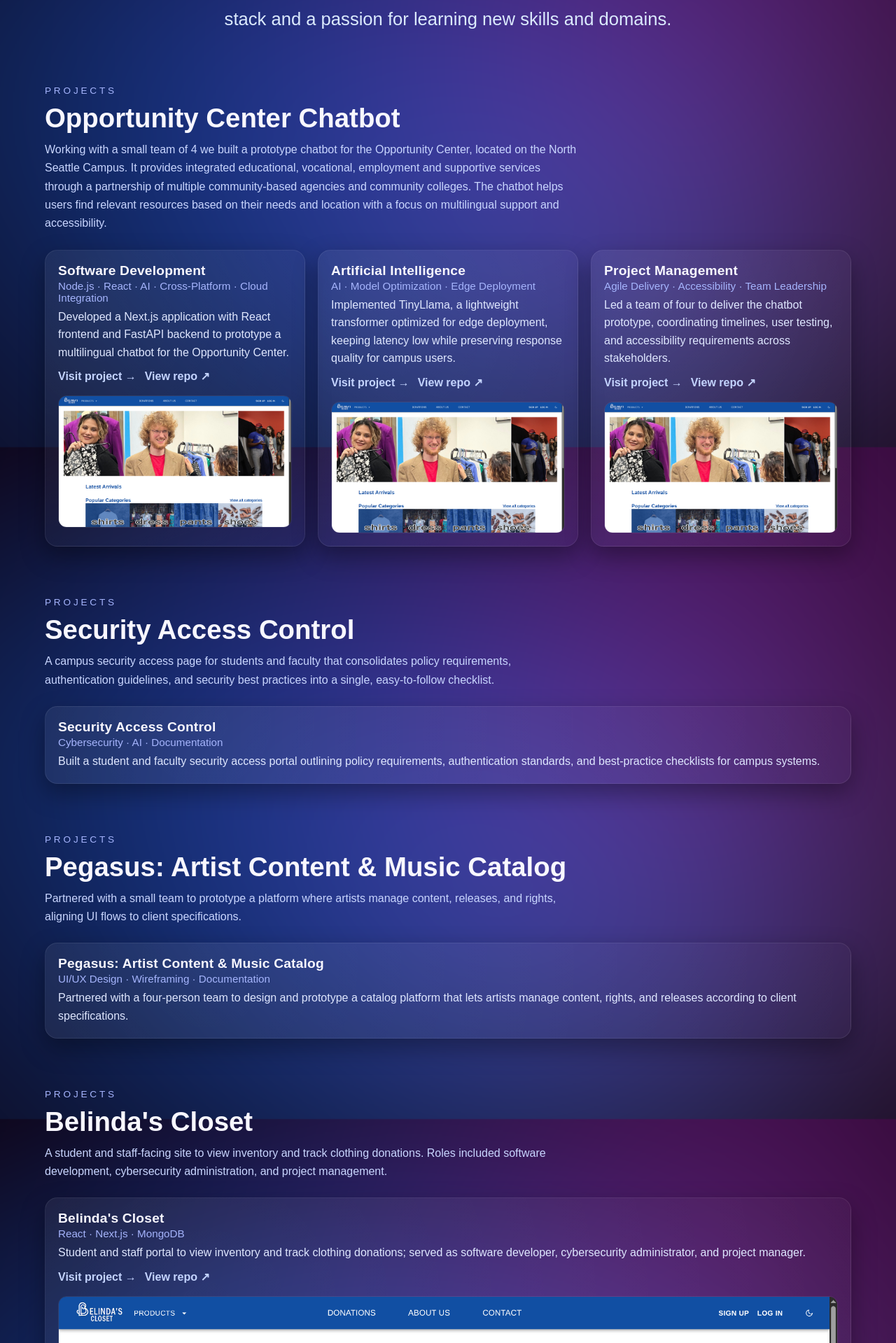
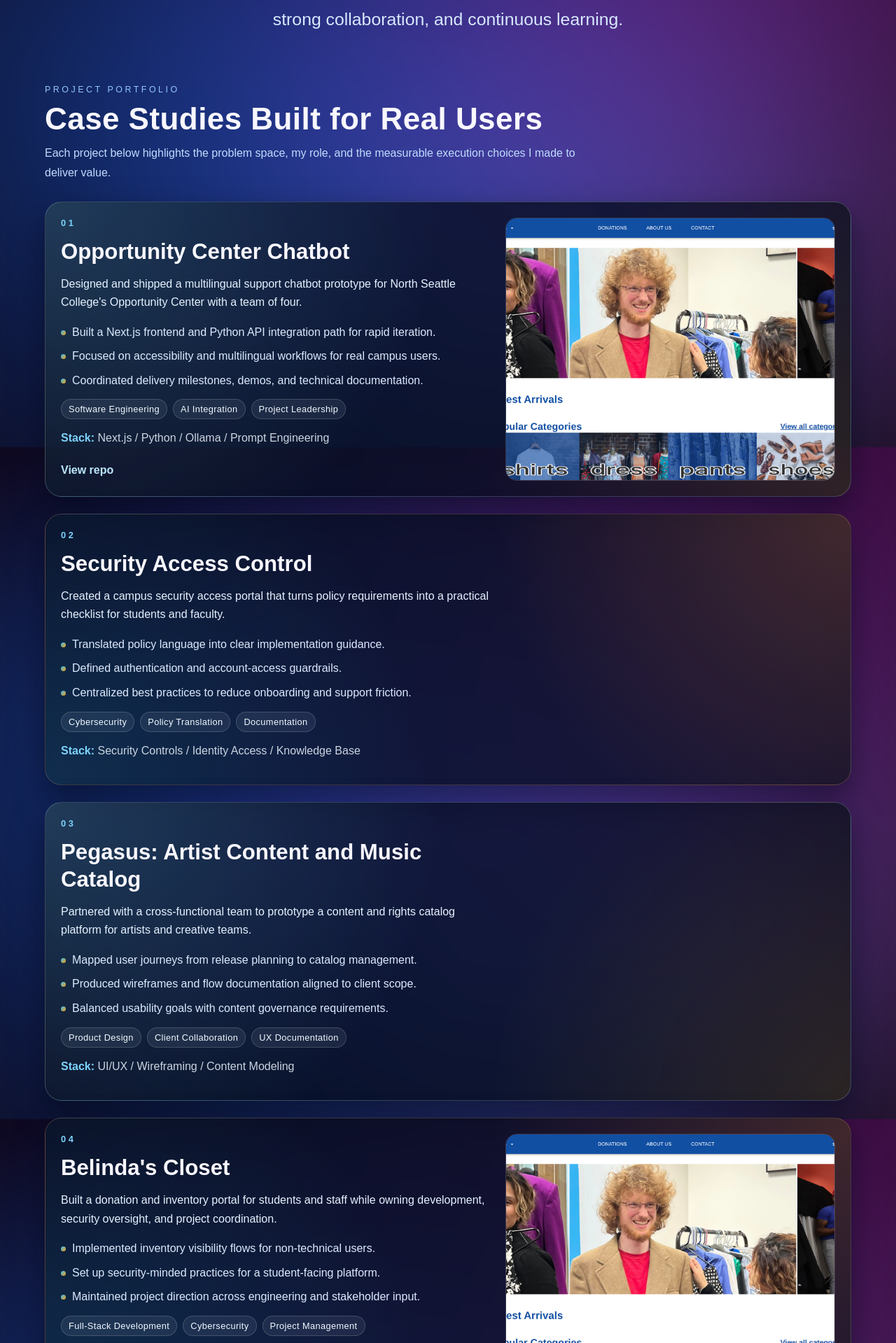
Before and after one commit to BradleyCharles/ProjectBradley, a Next.js app: page / in a window 1280 px wide. Shown: the part 321-2240 px from the top of the page at 70% size. Built offline with nearby package versions, Linux system fonts and the light colour scheme.

Commit message:
Refactor CSS styles for improved layout and responsiveness; enhance project panel and image styles

```diff
--- a/src/app/page.module.css
+++ b/src/app/page.module.css
@@ -16,74 +16,23 @@
 }
 
 .hero {
-  gap: 28px;
+  align-items: center;
   text-align: center;
-  align-items: center;
+}
+
+.subtitle {
+  font-size: clamp(1.2rem, 2.8vw, 1.55rem);
+  max-width: 880px;
+  margin: 0 auto;
+  color: #d8e9ff;
+  line-height: 1.75;
 }
 
 .kicker {
   letter-spacing: 0.28em;
-  width: 750px;
-
   text-transform: uppercase;
-  font-size: 0.85rem;
-  color: #a5b4fc;
-}
-
-.title {
-  font-size: clamp(2.6rem, 4vw, 3.6rem);
-  font-weight: 800;
-  letter-spacing: 0.01em;
-  text-shadow: 0 18px 40px rgba(0, 0, 0, 0.35);
-}
-
-.subtitle {
-  font-size: clamp(1.6rem, 4vw, 1.6rem);
-  max-width: 850px;
-  margin: 0 auto;
-  color: #dbeafe;
-  line-height: 1.7;
-}
-
-.heroCTA {
-  display: flex;
-  gap: 12px;
-  flex-wrap: wrap;
-  justify-content: center;
-}
-
-.primaryCTA,
-.secondaryCTA {
-  display: inline-flex;
-  align-items: center;
-  justify-content: center;
-  gap: 8px;
-  padding: 12px 18px;
-  border-radius: 12px;
-  font-weight: 700;
-  text-decoration: none;
-  transition: transform 160ms ease, box-shadow 200ms ease,
-    background-color 160ms ease;
-}
-
-.primaryCTA {
-  background: linear-gradient(135deg, #6d28d9, #22d3ee);
-  color: #f8f7ff;
-  box-shadow: 0 12px 30px rgba(34, 211, 238, 0.28);
-}
-
-.secondaryCTA {
-  background: rgba(255, 255, 255, 0.06);
-  color: #e5e7ff;
-  border: 1px solid rgba(255, 255, 255, 0.08);
-}
-
-.primaryCTA:hover,
-.secondaryCTA:hover,
-.primaryCTA:focus-visible,
-.secondaryCTA:focus-visible {
-  transform: translateY(-2px);
-  box-shadow: 0 14px 34px rgba(0, 0, 0, 0.35);
+  font-size: 0.78rem;
+  color: #93c5fd;
 }
 
 .sectionHeader {
@@ -92,91 +41,146 @@
 }
 
 .sectionHeader h2 {
-  font-size: clamp(1.9rem, 3vw, 2.4rem);
+  font-size: clamp(2rem, 3.6vw, 2.75rem);
   margin: 0;
+  letter-spacing: 0.01em;
 }
 
 .sectionLead {
-  color: #c9d6ff;
-  max-width: 760px;
+  color: #bfdbfe;
+  max-width: 780px;
+  line-height: 1.7;
+}
+
+.projectsShowcase {
+  gap: 28px;
+}
+
+.projectList {
+  display: grid;
+  gap: 24px;
+}
+
+.projectPanel {
+  scroll-margin-top: 128px;
+  border-radius: 24px;
+  border: 1px solid rgba(186, 230, 253, 0.22);
+  background:
+    radial-gradient(circle at 0% 0%, rgba(125, 211, 252, 0.22), transparent 46%),
+    radial-gradient(
+      circle at 100% 100%,
+      rgba(251, 191, 36, 0.12),
+      transparent 42%
+    ),
+    rgba(6, 12, 30, 0.76);
+  box-shadow: 0 20px 46px rgba(2, 6, 23, 0.52);
+  padding: 22px;
+  display: grid;
+  grid-template-columns: minmax(0, 1.3fr) minmax(0, 1fr);
+  gap: 22px;
+}
+
+.projectPanel:nth-child(even) {
+  border-color: rgba(253, 186, 116, 0.2);
+  background:
+    radial-gradient(circle at 100% 0%, rgba(251, 146, 60, 0.2), transparent 42%),
+    radial-gradient(circle at 0% 100%, rgba(56, 189, 248, 0.16), transparent 45%),
+    rgba(8, 14, 34, 0.8);
+}
+
+.projectContent {
+  display: grid;
+  gap: 14px;
+}
+
+.projectNumber {
+  margin: 0;
+  font-size: 0.8rem;
+  letter-spacing: 0.28em;
+  font-weight: 700;
+  color: #7dd3fc;
+}
+
+.projectName {
+  margin: 0;
+  font-size: clamp(1.45rem, 2.6vw, 1.95rem);
+  line-height: 1.25;
+}
+
+.projectSummary {
+  margin: 0;
+  color: #e5f2ff;
   line-height: 1.65;
 }
 
-.cardGrid {
+.impactList {
+  margin: 2px 0 0;
+  padding: 0;
+  list-style: none;
   display: grid;
-  grid-template-columns: repeat(auto-fit, minmax(280px, 1fr));
-  gap: 18px;
+  gap: 9px;
 }
 
-.card {
+.impactItem {
   position: relative;
-  border-radius: 18px;
-  background: radial-gradient(
-    circle at 20% 20%,
-    rgba(255, 255, 255, 0.08),
-    rgba(255, 255, 255, 0.02)
-  );
-  border: 1px solid rgba(255, 255, 255, 0.08);
-  box-shadow: 0 14px 34px rgba(0, 0, 0, 0.35);
-  overflow: hidden;
+  padding-left: 16px;
+  line-height: 1.6;
+  color: #dbeafe;
 }
 
-.cardBody {
-  padding: 18px;
-  display: grid;
-  gap: 12px;
+.impactItem::before {
+  content: "";
+  position: absolute;
+  left: 0;
+  top: 10px;
+  width: 7px;
+  height: 7px;
+  border-radius: 999px;
+  background: linear-gradient(135deg, #38bdf8, #f59e0b);
 }
 
-.cardTitle {
-  margin: 0;
-  font-size: 1.2rem;
-  letter-spacing: 0.01em;
+.pillRow {
+  display: flex;
+  flex-wrap: wrap;
+  gap: 8px;
 }
 
-.cardTitle a {
-  color: inherit;
-  text-decoration: none;
-}
-
-.cardTitle a:hover,
-.cardTitle a:focus-visible {
-  text-decoration: underline;
-}
-
-.cardMeta {
-  color: #a5b4fc;
-  font-size: 0.95rem;
-  margin: 2px 0 6px;
-}
-
-.cardText {
-  color: #dfe7ff;
-  line-height: 1.6;
-  margin: 0;
-}
-
-.cardBadge {
+.pill {
   display: inline-flex;
   align-items: center;
   padding: 6px 10px;
   border-radius: 999px;
-  background: rgba(109, 40, 217, 0.18);
-  border: 1px solid rgba(255, 255, 255, 0.08);
-  color: #e5deff;
+  border: 1px solid rgba(255, 255, 255, 0.16);
+  background: rgba(148, 163, 184, 0.12);
+  color: #f0f9ff;
   font-size: 0.8rem;
+  letter-spacing: 0.03em;
+}
+
+.stackLine {
+  margin: 0;
+  color: #cbd5e1;
+  line-height: 1.6;
+}
+
+.stackLine span {
+  color: #7dd3fc;
   font-weight: 700;
-  letter-spacing: 0.04em;
-  text-transform: uppercase;
-  margin-bottom: 8px;
+}
+
+.cardLinks {
+  display: flex;
+  flex-wrap: wrap;
+  gap: 12px;
 }
 
 .cardLink {
   display: inline-flex;
   align-items: center;
   gap: 6px;
-  margin-top: 6px;
+  margin-top: 4px;
   font-weight: 700;
-  color: #c4d4ff;
+  color: #bae6fd;
   text-decoration: none;
   padding: 6px 0;
   transition: color 160ms ease, transform 160ms ease;
@@ -189,30 +193,49 @@
   text-decoration: underline;
 }
 
-.cardLinks {
-  display: flex;
-  flex-wrap: wrap;
-  gap: 12px;
-}
-
-.cardImage {
+.projectImage {
   position: relative;
-  border-radius: 12px;
+  border-radius: 16px;
   overflow: hidden;
-  border: 1px solid rgba(255, 255, 255, 0.08);
+  border: 1px solid rgba(255, 255, 255, 0.16);
+  align-self: stretch;
 }
 
 .image {
   width: 100%;
-  height: auto;
+  height: 100%;
+  min-height: 240px;
+  object-fit: cover;
   display: block;
+}
+
+.secondaryCTA {
+  display: inline-flex;
+  align-items: center;
+  justify-content: center;
+  gap: 8px;
+  padding: 12px 18px;
+  border-radius: 12px;
+  font-weight: 700;
+  text-decoration: none;
+  background: rgba(255, 255, 255, 0.06);
+  color: #e5e7ff;
+  border: 1px solid rgba(255, 255, 255, 0.08);
+  transition: transform 160ms ease, box-shadow 200ms ease,
+    background-color 160ms ease;
+}
+
+.secondaryCTA:hover,
+.secondaryCTA:focus-visible {
+  transform: translateY(-2px);
+  box-shadow: 0 14px 34px rgba(0, 0, 0, 0.35);
 }
 
 .contact {
   background: linear-gradient(
     135deg,
-    rgba(34, 211, 238, 0.1),
-    rgba(109, 40, 217, 0.12)
+    rgba(56, 189, 248, 0.12),
+    rgba(251, 191, 36, 0.12)
   );
   border-radius: 20px;
   padding: 26px 24px;
@@ -234,7 +257,17 @@
 }
 
 .contact a {
-  color: #e0e7ff;
+  color: #e0f2fe;
+}
+
+@media (max-width: 960px) {
+  .projectPanel {
+    grid-template-columns: 1fr;
+  }
+
+  .image {
+    min-height: 190px;
+  }
 }
 
 @media (max-width: 720px) {
@@ -243,10 +276,6 @@
     gap: 54px;
   }
 
-  .cardGrid {
-    grid-template-columns: 1fr;
-  }
-
   .hero {
     text-align: left;
     align-items: flex-start;
--- a/src/app/page.tsx
+++ b/src/app/page.tsx
@@ -4,72 +4,88 @@ import Image from "next/image";
 import Link from "next/link";
 import styles from "./page.module.css";
 
-const opportunityProjects = [
+type Project = {
+  id: string;
+  name: string;
+  summary: string;
+  impact: string[];
+  roles: string[];
+  stack: string[];
+  href?: string;
+  repo?: string;
+  image?: string;
+};
+
+const projects: Project[] = [
   {
-    title: "Software Development",
+    id: "projects",
+    name: "Opportunity Center Chatbot",
+    summary:
+      "Designed and shipped a multilingual support chatbot prototype for North Seattle College's Opportunity Center with a team of four.",
+    impact: [
+      "Built a Next.js frontend and Python API integration path for rapid iteration.",
+      "Focused on accessibility and multilingual workflows for real campus users.",
+      "Coordinated delivery milestones, demos, and technical documentation.",
+    ],
+    roles: ["Software Engineering", "AI Integration", "Project Leadership"],
+    stack: ["Next.js", "Python", "Ollama", "Prompt Engineering"],
+    repo: "https://github.com/SeattleColleges/belindas-closet-nextjs",
+    image: "/belindas-closet.png",
+  },
+  {
+    id: "security-access",
+    name: "Security Access Control",
+    summary:
+      "Created a campus security access portal that turns policy requirements into a practical checklist for students and faculty.",
+    impact: [
+      "Translated policy language into clear implementation guidance.",
+      "Defined authentication and account-access guardrails.",
+      "Centralized best practices to reduce onboarding and support friction.",
+    ],
+    roles: ["Cybersecurity", "Policy Translation", "Documentation"],
+    stack: ["Security Controls", "Identity Access", "Knowledge Base"],
+  },
+  {
+    id: "pegasus",
+    name: "Pegasus: Artist Content and Music Catalog",
+    summary:
+      "Partnered with a cross-functional team to prototype a content and rights catalog platform for artists and creative teams.",
+    impact: [
+      "Mapped user journeys from release planning to catalog management.",
+      "Produced wireframes and flow documentation aligned to client scope.",
+      "Balanced usability goals with content governance requirements.",
+    ],
+    roles: ["Product Design", "Client Collaboration", "UX Documentation"],
+    stack: ["UI/UX", "Wireframing", "Content Modeling"],
+  },
+  {
+    id: "belindas-closet",
+    name: "Belinda's Closet",
+    summary:
+      "Built a donation and inventory portal for students and staff while owning development, security oversight, and project coordination.",
+    impact: [
+      "Implemented inventory visibility flows for non-technical users.",
+      "Set up security-minded practices for a student-facing platform.",
+      "Maintained project direction across engineering and stakeholder input.",
+    ],
+    roles: ["Full-Stack Development", "Cybersecurity", "Project Management"],
+    stack: ["React", "Next.js", "MongoDB"],
     href: "https://northseattle.edu/aco/belindas-closet",
     repo: "https://github.com/SeattleColleges/belindas-closet-nextjs",
-    blurb:
-      "Developed a Next.js application with React frontend and FastAPI backend to prototype a multilingual chatbot for the Opportunity Center.",
     image: "/belindas-closet.png",
-    meta: "Node.js · React · AI · Cross-Platform · Cloud Integration",
   },
   {
-    title: "Artificial Intelligence",
-    href: "https://northseattle.edu/aco/belindas-closet",
-    repo: "https://github.com/SeattleColleges/belindas-closet-nextjs",
-    blurb:
-      "Implemented TinyLlama, a lightweight transformer optimized for edge deployment, keeping latency low while preserving response quality for campus users.",
-    image: "/belindas-closet.png",
-    meta: "AI · Model Optimization · Edge Deployment",
-  },
-  {
-    title: "Project Management",
-    href: "https://northseattle.edu/aco/belindas-closet",
-    repo: "https://github.com/SeattleColleges/belindas-closet-nextjs",
-    blurb:
-      "Led a team of four to deliver the chatbot prototype, coordinating timelines, user testing, and accessibility requirements across stakeholders.",
-    image: "/belindas-closet.png",
-    meta: "Agile Delivery · Accessibility · Team Leadership",
-  },
-];
-
-const securityAccessProjects = [
-  {
-    title: "Security Access Control",
-    blurb:
-      "Built a student and faculty security access portal outlining policy requirements, authentication standards, and best-practice checklists for campus systems.",
-    meta: "Cybersecurity · AI · Documentation",
-  },
-];
-
-const pegasusProjects = [
-  {
-    title: "Pegasus: Artist Content & Music Catalog",
-    blurb:
-      "Partnered with a four-person team to design and prototype a catalog platform that lets artists manage content, rights, and releases according to client specifications.",
-    meta: "UI/UX Design · Wireframing · Documentation",
-  },
-];
-
-const belindasClosetProjects = [
-  {
-    title: "Belinda's Closet",
-    href: "https://northseattle.edu/aco/belindas-closet",
-    repo: "https://github.com/SeattleColleges/belindas-closet-nextjs",
-    blurb:
-      "Student and staff portal to view inventory and track clothing donations; served as software developer, cybersecurity administrator, and project manager.",
-    image: "/belindas-closet.png",
-    meta: "React · Next.js · MongoDB",
-  },
-];
-
-const nscEventsProjects = [
-  {
-    title: "NSC Events",
-    blurb:
-      "Campus events platform for North Seattle College to create and track student and faculty events; led development, security, and project delivery.",
-    meta: "React · Next.js · MongoDB",
+    id: "nsc-events",
+    name: "NSC Events",
+    summary:
+      "Developed an events platform for North Seattle College to help teams create, publish, and track faculty and student events.",
+    impact: [
+      "Simplified event publishing and tracking workflows.",
+      "Combined delivery planning with day-to-day implementation.",
+      "Integrated a security-first mindset into platform decisions.",
+    ],
+    roles: ["Application Development", "Security Oversight", "Delivery Lead"],
+    stack: ["React", "Next.js", "MongoDB"],
   },
 ];
 
@@ -78,46 +94,56 @@ export default function Home() {
     <main className={styles.page}>
       <section className={`${styles.section} ${styles.hero}`} id="top">
         <p className={styles.subtitle}>
-          I’m a software engineer, cybersecurity analyst, project manager, and
-          artist who loves building things and helping people. I have experience
-          across the stack and a passion for learning new skills and domains.
+          I am a software engineer, cybersecurity analyst, project manager, and
+          artist focused on building practical systems for real people. I value
+          clear outcomes, strong collaboration, and continuous learning.
         </p>
       </section>
 
-      <section className={styles.section} id="projects">
+      <section className={`${styles.section} ${styles.projectsShowcase}`}>
         <div className={styles.sectionHeader}>
-          <p className={styles.kicker}>Projects</p>
-          <h2>Opportunity Center Chatbot</h2>
+          <p className={styles.kicker}>Project Portfolio</p>
+          <h2>Case Studies Built for Real Users</h2>
           <p className={styles.sectionLead}>
-            Working with a small team of 4 we built a prototype chatbot for the
-            Opportunity Center, located on the North Seattle Campus. It provides
-            integrated educational, vocational, employment and supportive
-            services through a partnership of multiple community-based agencies
-            and community colleges. The chatbot helps users find relevant
-            resources based on their needs and location with a focus on
-            multilingual support and accessibility.
+            Each project below highlights the problem space, my role, and the
+            measurable execution choices I made to deliver value.
           </p>
         </div>
-        <div className={styles.cardGrid}>
-          {opportunityProjects.map((project) => (
-            <article key={project.title} className={styles.card}>
-              <div className={styles.cardBody}>
-                <div>
-                  <h3 className={styles.cardTitle}>
-                    {project.href ? (
-                      <Link
-                        href={project.href}
-                        target="_blank"
-                        rel="noreferrer"
+
+        <div className={styles.projectList}>
+          {projects.map((project, index) => (
+            <article
+              key={project.id}
+              id={project.id}
+              className={styles.projectPanel}
             >
-                        {project.title}
-                      </Link>
-                    ) : (
-                      project.title
-                    )}
-                  </h3>
-                  <p className={styles.cardMeta}>{project.meta}</p>
-                  <p className={styles.cardText}>{project.blurb}</p>
+              <div className={styles.projectContent}>
+                <p className={styles.projectNumber}>
+                  {String(index + 1).padStart(2, "0")}
+                </p>
+                <h3 className={styles.projectName}>{project.name}</h3>
+                <p className={styles.projectSummary}>{project.summary}</p>
+
+                <ul className={styles.impactList}>
+                  {project.impact.map((item) => (
+                    <li key={item} className={styles.impactItem}>
+                      {item}
+                    </li>
+                  ))}
+                </ul>
+
+                <div className={styles.pillRow}>
+                  {project.roles.map((role) => (
+                    <span key={role} className={styles.pill}>
+                      {role}
+                    </span>
+                  ))}
+                </div>
+
+                <p className={styles.stackLine}>
+                  <span>Stack:</span> {project.stack.join(" / ")}
+                </p>
+
                 <div className={styles.cardLinks}>
                   {project.href && (
                     <Link
@@ -126,7 +152,7 @@ export default function Home() {
                       rel="noreferrer"
                       className={styles.cardLink}
                     >
-                        Visit project →
+                      Visit project
                     </Link>
                   )}
                   {project.repo && (
@@ -136,170 +162,24 @@ export default function Home() {
                       rel="noreferrer"
                       className={styles.cardLink}
                     >
-                        View repo ↗
+                      View repo
                     </Link>
                   )}
                 </div>
               </div>
+
               {project.image && (
-                  <div className={styles.cardImage}>
+                <div className={styles.projectImage}>
                   <Image
                     src={project.image}
-                      alt={`${project.title} preview`}
+                    alt={`${project.name} preview`}
                     width={560}
                     height={320}
                     className={styles.image}
-                      priority
+                    priority={index === 0}
                   />
                 </div>
               )}
-              </div>
-            </article>
-          ))}
-        </div>
-      </section>
-
-      <section className={styles.section} id="security-access">
-        <div className={styles.sectionHeader}>
-          <p className={styles.kicker}>Projects</p>
-          <h2>Security Access Control</h2>
-          <p className={styles.sectionLead}>
-            A campus security access page for students and faculty that
-            consolidates policy requirements, authentication guidelines, and
-            security best practices into a single, easy-to-follow checklist.
-          </p>
-        </div>
-        <div className={styles.cardGrid}>
-          {securityAccessProjects.map((project) => (
-            <article key={project.title} className={styles.card}>
-              <div className={styles.cardBody}>
-                <div>
-                  <h3 className={styles.cardTitle}>{project.title}</h3>
-                  <p className={styles.cardMeta}>{project.meta}</p>
-                  <p className={styles.cardText}>{project.blurb}</p>
-                </div>
-              </div>
-            </article>
-          ))}
-        </div>
-      </section>
-
-      <section className={styles.section} id="pegasus">
-        <div className={styles.sectionHeader}>
-          <p className={styles.kicker}>Projects</p>
-          <h2>Pegasus: Artist Content &amp; Music Catalog</h2>
-          <p className={styles.sectionLead}>
-            Partnered with a small team to prototype a platform where artists
-            manage content, releases, and rights, aligning UI flows to client
-            specifications.
-          </p>
-        </div>
-        <div className={styles.cardGrid}>
-          {pegasusProjects.map((project) => (
-            <article key={project.title} className={styles.card}>
-              <div className={styles.cardBody}>
-                <div>
-                  <h3 className={styles.cardTitle}>{project.title}</h3>
-                  <p className={styles.cardMeta}>{project.meta}</p>
-                  <p className={styles.cardText}>{project.blurb}</p>
-                </div>
-              </div>
-            </article>
-          ))}
-        </div>
-      </section>
-
-      <section className={styles.section} id="belindas-closet">
-        <div className={styles.sectionHeader}>
-          <p className={styles.kicker}>Projects</p>
-          <h2>Belinda&apos;s Closet</h2>
-          <p className={styles.sectionLead}>
-            A student and staff-facing site to view inventory and track clothing
-            donations. Roles included software development, cybersecurity
-            administration, and project management.
-          </p>
-        </div>
-        <div className={styles.cardGrid}>
-          {belindasClosetProjects.map((project) => (
-            <article key={project.title} className={styles.card}>
-              <div className={styles.cardBody}>
-                <div>
-                  <h3 className={styles.cardTitle}>
-                    {project.href ? (
-                      <Link
-                        href={project.href}
-                        target="_blank"
-                        rel="noreferrer"
-                      >
-                        {project.title}
-                      </Link>
-                    ) : (
-                      project.title
-                    )}
-                  </h3>
-                  <p className={styles.cardMeta}>{project.meta}</p>
-                  <p className={styles.cardText}>{project.blurb}</p>
-                  <div className={styles.cardLinks}>
-                    {project.href && (
-                      <Link
-                        href={project.href}
-                        target="_blank"
-                        rel="noreferrer"
-                        className={styles.cardLink}
-                      >
-                        Visit project →
-                      </Link>
-                    )}
-                    {project.repo && (
-                      <Link
-                        href={project.repo}
-                        target="_blank"
-                        rel="noreferrer"
-                        className={styles.cardLink}
-                      >
-                        View repo ↗
-                      </Link>
-                    )}
-                  </div>
-                </div>
-                {project.image && (
-                  <div className={styles.cardImage}>
-                    <Image
-                      src={project.image}
-                      alt={`${project.title} preview`}
-                      width={560}
-                      height={320}
-                      className={styles.image}
-                      priority
-                    />
-                  </div>
-                )}
-              </div>
-            </article>
-          ))}
-        </div>
-      </section>
-
-      <section className={styles.section} id="nsc-events">
-        <div className={styles.sectionHeader}>
-          <p className={styles.kicker}>Projects</p>
-          <h2>NSC Events</h2>
-          <p className={styles.sectionLead}>
-            Event management site for North Seattle College to create, publish,
-            and track student and faculty events; combined development, security
-            oversight, and project leadership.
-          </p>
-        </div>
-        <div className={styles.cardGrid}>
-          {nscEventsProjects.map((project) => (
-            <article key={project.title} className={styles.card}>
-              <div className={styles.cardBody}>
-                <div>
-                  <h3 className={styles.cardTitle}>{project.title}</h3>
-                  <p className={styles.cardMeta}>{project.meta}</p>
-                  <p className={styles.cardText}>{project.blurb}</p>
-                </div>
-              </div>
             </article>
           ))}
         </div>
@@ -308,10 +188,10 @@ export default function Home() {
       <section className={`${styles.section} ${styles.contact}`} id="contact">
         <div className={styles.sectionHeader}>
           <p className={styles.kicker}>Contact</p>
-          <h2>Let’s build something together</h2>
+          <h2>Let&apos;s Build Something Together</h2>
           <p className={styles.sectionLead}>
-            Please reach out to me via email if you are interested in working
-            with me.
+            Please reach out via email if you are interested in working with
+            me.
           </p>
         </div>
         <div className={styles.contactPanel}>
```
Lines whose indentation alone changed are shown as unchanged.
